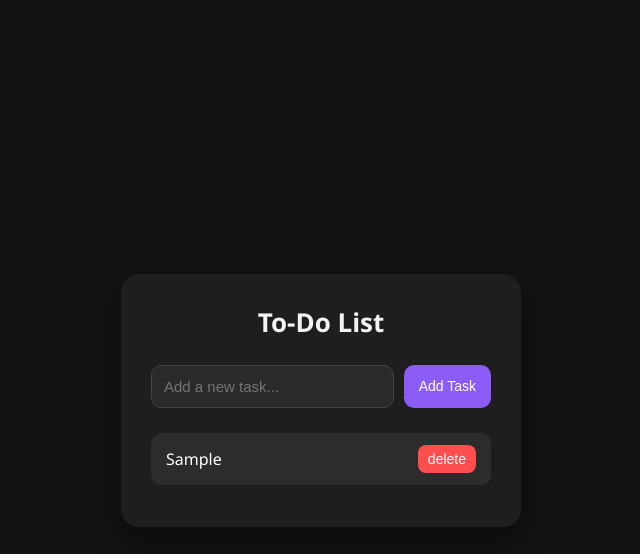
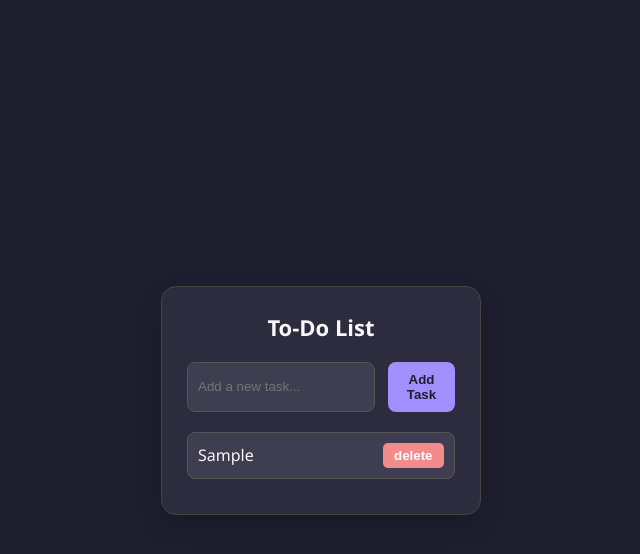
Before and after one commit to vanyasharma07/MiniProjectsJS, a plain HTML site: page to-do/index.html in a window 1280 px wide. Both pictures are taken after typing "Sample" into the empty fields and a click on the button "Add Task". Shown: the whole page, without its empty margins (319-959 px from the left). Drawn offline with Linux system fonts and the light colour scheme.

Commit message:
changes in the css style of notes webapp

```diff
--- a/to-do/styles.css
+++ b/to-do/styles.css
@@ -1,4 +1,3 @@
-/* Global Reset */
 * {
   margin: 0;
   padding: 0;
@@ -6,88 +5,77 @@
 }
 
 body {
-  font-family: 'Segoe UI', sans-serif;
-  background-color: #121212;
-  color: #ffffff;
+  font-family: 'Segoe UI', 'Poppins', sans-serif;
+  background-color: #1e1e2f;
+  color: #f8f8f8;
   display: flex;
   justify-content: center;
   align-items: center;
   height: 100vh;
-  padding: 20px;
 }
 
-/* Container Card */
 .container {
-  background-color: #1e1e1e;
-  padding: 30px;
-  border-radius: 18px;
-  width: 90%;
-  max-width: 400px;
-  box-shadow: 0 12px 30px rgba(0, 0, 0, 0.4);
-  transition: all 0.3s ease-in-out;
+  background-color: #2c2c3e;
+  padding: 25px;
+  border-radius: 15px;
+  width: 320px;
+  box-shadow: 0 10px 25px rgba(0, 0, 0, 0.2);
+  border: 1px solid #444;
 }
 
-/* Heading */
 h1 {
   text-align: center;
-  margin-bottom: 25px;
-  font-size: 26px;
-  color: #f3f3f3;
+  margin-bottom: 20px;
+  font-size: 22px;
+  color: #f8f8f8;
 }
 
-/* Input Row */
 .input-container {
   display: flex;
-  gap: 10px;
-  margin-bottom: 25px;
+  justify-content: space-between;
+  margin-bottom: 20px;
 }
 
 input[type="text"] {
-  flex: 1;
-  padding: 12px;
-  background-color: #2a2a2a;
-  border: 1px solid #444;
-  border-radius: 10px;
-  color: #fff;
-  font-size: 15px;
-  transition: border 0.2s ease;
-}
-
-input[type="text"]:focus {
-  border: 1px solid #6200ea;
+  width: 70%;
+  padding: 10px;
+  background-color: #3e3e50;
+  border: 1px solid #555;
+  border-radius: 8px;
+  color: #f8f8f8;
   outline: none;
 }
 
 button {
-  padding: 12px 15px;
-  background-color: #8b5cf6;
+  width: 25%;
+  padding: 10px;
+  background-color: #a18ffd;
   border: none;
-  border-radius: 10px;
-  color: #fff;
-  font-size: 14px;
+  border-radius: 8px;
+  color: #1e1e2f;
+  font-weight: bold;
   cursor: pointer;
-  transition: background-color 0.3s ease;
+  transition: background-color 0.3s;
 }
 
 button:hover {
-  background-color: #7c3aed;
+  background-color: #b191e1;
 }
 
-/* To-do list */
 ul {
   list-style-type: none;
   padding: 0;
 }
 
 li {
-  background-color: #2c2c2c;
-  padding: 12px 15px;
-  margin-bottom: 12px;
-  border-radius: 10px;
+  background-color: #3e3e50;
+  padding: 10px;
+  margin-bottom: 10px;
+  border-radius: 8px;
   display: flex;
   justify-content: space-between;
   align-items: center;
-  transition: all 0.2s ease;
+  border: 1px solid #555;
 }
 
 li.completed {
@@ -95,25 +83,15 @@ li.completed {
   opacity: 0.6;
 }
 
-/* Delete Button */
 li button {
-  background-color: #ff4e4e;
+  background-color: #f38b8b;
   border: none;
-  padding: 6px 10px;
+  padding: 5px 8px;
   color: white;
-  border-radius: 8px;
+  border-radius: 5px;
   cursor: pointer;
-  transition: background-color 0.3s;
 }
 
 li button:hover {
-  background-color: #ff1f1f;
+  background-color: #d2647e;
 }
-li {
-  animation: fadeIn 0.3s ease forwards;
-}
-
-@keyframes fadeIn {
-  0% { opacity: 0; transform: scale(0.95); }
-  100% { opacity: 1; transform: scale(1); }
-}
```
